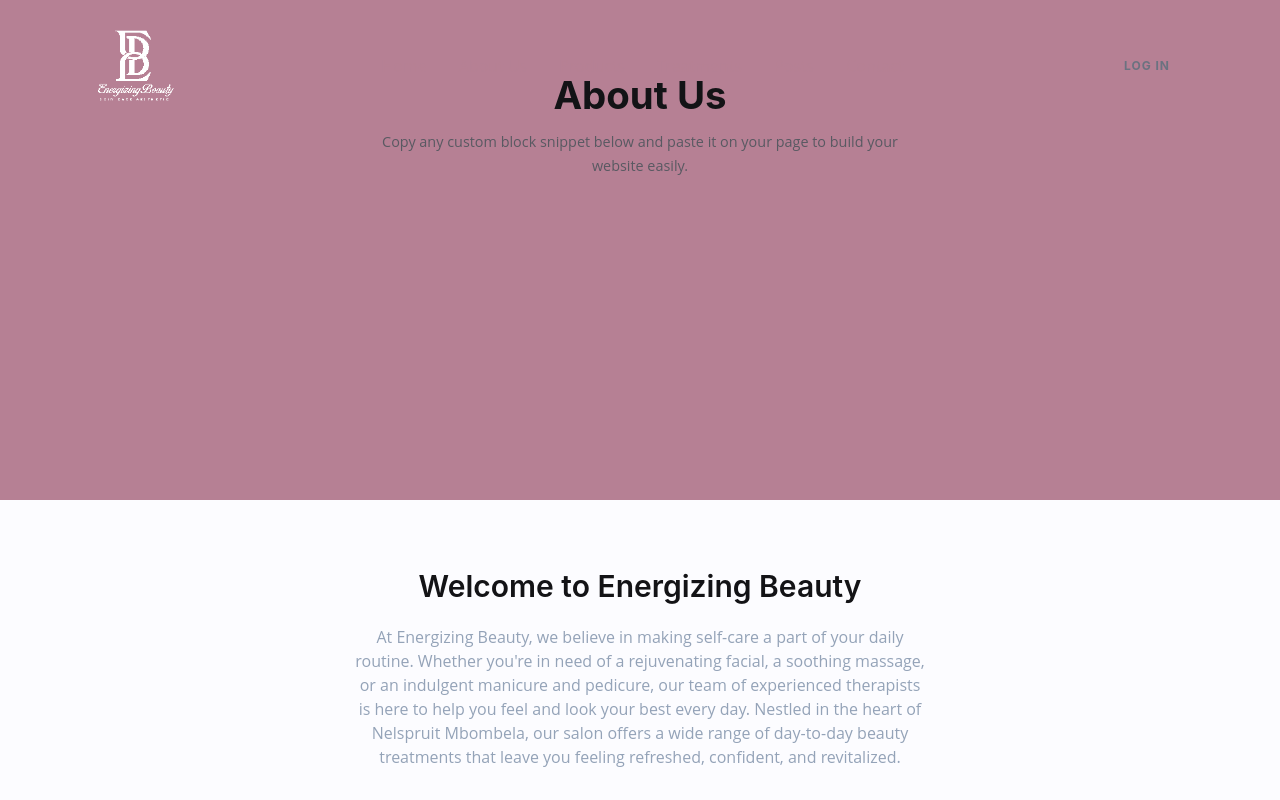
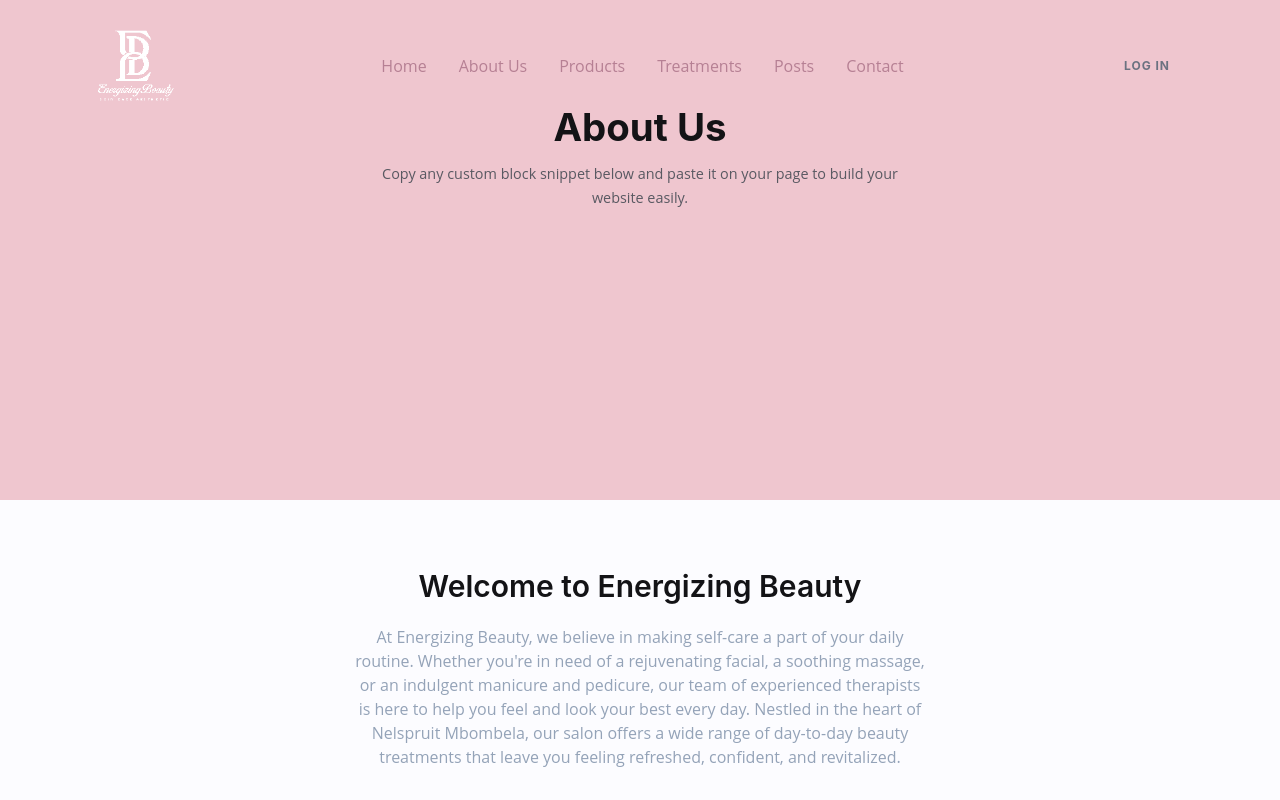
Before and after one commit to ThandoMav/wiggleshop, a Next.js app: page /about-us in a window 1280 px wide. Shown: the top 800 px of the page. Built offline with nearby package versions, Linux system fonts and the light colour scheme; no server answers.

Commit message:
first commit

```diff
--- a/components/BeautyAppntCta.js
+++ b/components/BeautyAppntCta.js
@@ -14,7 +14,7 @@
       >
 
        <div className="grid grid-cols-1 pb-8 text-center">
-            <h3 className="text-white mb-4 md:text-3xl md:leading-normal text-2xl leading-normal font-semibold">
+            <h3 className="text-white mb-4 md:text-3xl md:leading-normal text-2xl leading-normal">
             Book Your Beauty Journey Today – We Can’t Wait to Pamper You!
             </h3>
             <button
--- a/components/Dr1Banner.js
+++ b/components/Dr1Banner.js
@@ -4,9 +4,9 @@
 const About = () => {
   return (
     <>
-    <section className="wrapper !bg-primary-500 h-[500px]">
+    <section className="wrapper !bg-primary-700 h-[500px]">
       <div className="container pt-10 pb-14 xl:pt-[4.5rem] lg:pt-[4.5rem] md:pt-[4.5rem] xl:pb-24 lg:pb-24 md:pb-24 !text-center">
-        <div className="flex flex-wrap mx-[-15px]">
+        <div className="flex flex-wrap mx-[-15px] mt-8">
           <div className="md:w-9/12 lg:w-7/12 xl:w-5/12 w-full flex-[0_0_auto] px-[15px] max-w-full !mx-auto">
             <h1 className="text-[calc(1.365rem_+_1.38vw)] font-bold leading-[1.2] xl:text-[2.4rem] !mb-3">About Us</h1>
             <p className="lead xxl:!px-[2.5rem] leading-[1.65] text-[0.9rem] font-medium">Copy any custom block snippet below and paste it on your page to build your website easily.</p>
```
